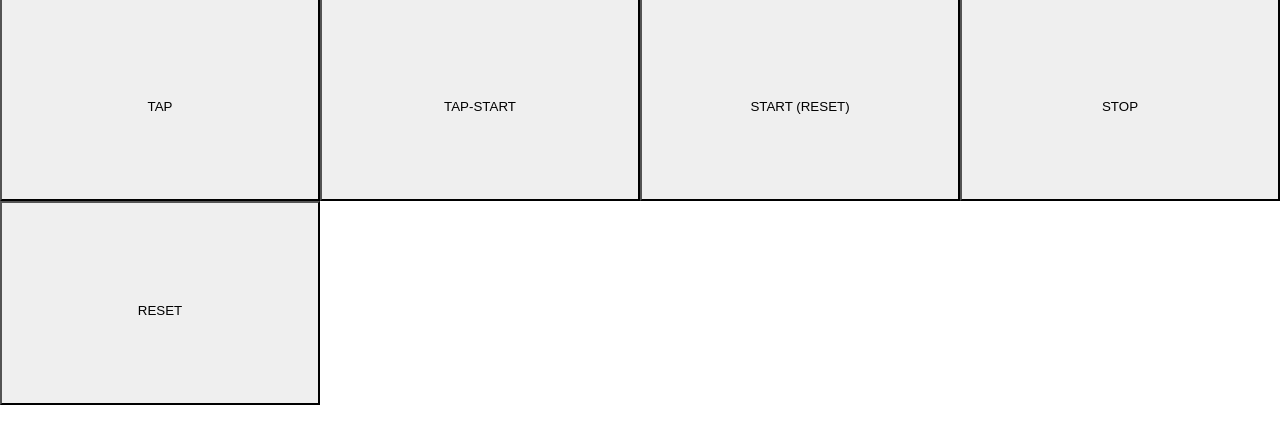
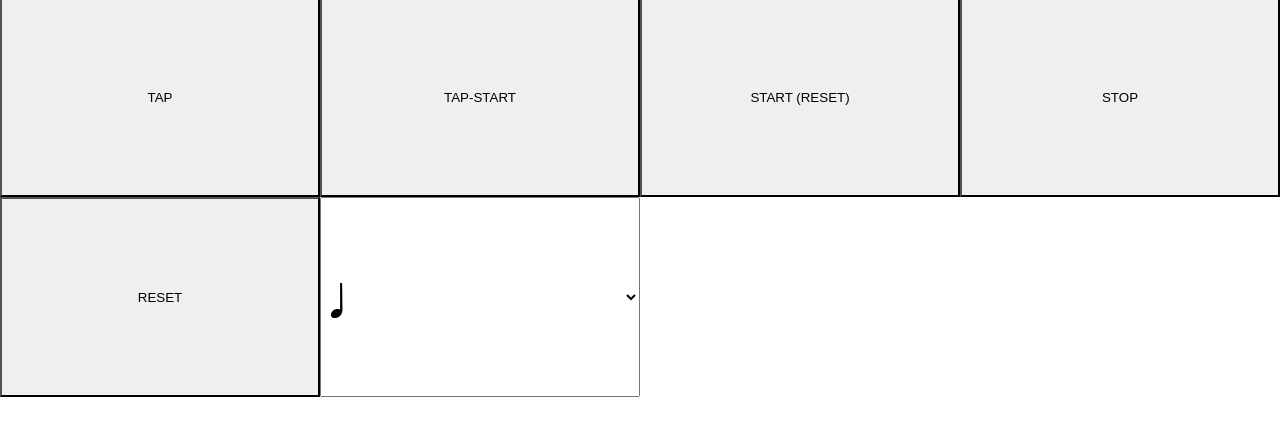
Before and after one commit to sprky0/thumper, a plain HTML site: page demo/index.html in a window 1280 px wide. Both pictures are taken after a click on the button "TAP-START". Shown: the part 57-500 px from the top of the page. Drawn offline with Linux system fonts and the light colour scheme.

Commit message:
subdivision selector started

```diff
--- a/demo/css/main.css
+++ b/demo/css/main.css
@@ -21,9 +21,20 @@ html, body, div, p, button {
 }
 
 button {
+	box-sizing: border-box;
 	border-radius: 0;
-	padding: 100px;
 	width: 25%;
 	float: left;
 	height: 200px;
+	display: inline-block;
 }
+
+#subdivision-select {
+	font-size: 4em;
+	box-sizing: border-box;
+	display: inline-block;
+	width: 25%;
+	margin: 0; padding: 0;
+	height: 200px;
+	vertical-align: middle;
+}
--- a/demo/index.html
+++ b/demo/index.html
@@ -22,6 +22,13 @@
 
 <div>
 	<button id="reset">RESET</button>
+
+	<select id="subdivision-select">
+		<option value="0.5">♪</span>
+		<option value="1.0" selected>♩</span>
+		<option value="1.5">♩.</span>
+	</select>
+
 </div>
 
 <script src="js/thumper.js"></script>
--- a/demo/js/thumper.js
+++ b/demo/js/thumper.js
@@ -10,6 +10,7 @@
 	var buttonStart = document.getElementById('start');
 	var buttonStopContinue = document.getElementById('stop-continue');
 	var buttonReset = document.getElementById('reset');
+	var selectSubdivision = document.getElementById('subdivision-select');
 
 	var timer = setInterval(interval,1);
 
@@ -18,13 +19,18 @@
 	buttonTapStart.addEventListener('mousedown',tapStart);
 	buttonStart.addEventListener('mousedown',start);
 	buttonStopContinue.addEventListener('mousedown',stopContinue);
+	selectSubdivision.addEventListener('change',changeSubdivision);
 
 	var running = false;
 
+	// Tapped BPM
 	var _BPM = 120.0;
+
+	// Tapped BPM
 	var _MSB = (60 * 1000) / 120;
 
-	var TPQN = 24; // 24 ticks per quarter note
+	// Number of ticks per quarter note (standard is 24, some synths may use 12 or 48)
+	var TPQN = 24;
 
 	// my understanding / assumptinon about midi clock is that it doesn't really know about time sigs.  it's 24 ticket per 1/4 note a gogo forever ? maybe?]
 	// based on that assumption, we can assign a multiplier to the tap duration and figure out what a 1/4 length is relative to that:
@@ -33,6 +39,12 @@
 	var TAPMULT = 1; // 1 = user is tapping 1/4 notes
 	// var TAPMULT = 1.5; // 1 = user is tapping dotted 1/4 notes, eg: 12/8 or 6/8 time
 	// @todo implement this
+
+
+
+
+
+
 
 	var curTick = 0;
 	var lastTick = 0; // 0-23 (24 ticks / beat)
@@ -87,16 +99,11 @@
 
 	}
 
-	function _updateDisplay() {
-		bpm.innerHTML = _BPM.toFixed(2);
-		buttonStopContinue.innerHTML = !running ? "CONTINUE" : "STOP";
+	function changeSubdivision(e) {
+		console.log(e);
 	}
 
 	// messages:
-	// start
-	// stop
-	// continue
-
 	/*
 		clock (decimal 248, hex 0xF8)
 		start (decimal 250, hex 0xFA)
@@ -108,6 +115,33 @@
 	function tap(e) {
 		_updateDisplay();
 		_tap();
+	}
+
+	// tap start button
+	function tapStart(e) {
+		_tap();
+		_start();
+		_updateDisplay();
+	}
+
+	// press button start
+	function start(e) {
+		_start();
+		_updateDisplay();
+	}
+
+	function stopContinue(e) {
+		_stopContinue();
+		_updateDisplay();
+	}
+
+	function reset(e) {
+		// _reset();
+
+		partyPals = [];
+		thent = false;
+
+		_updateDisplay();
 	}
 
 	// tap 'event' (from any tempo tapping button)
@@ -158,33 +192,10 @@
 
 	}
 
-	// tap start button
-	function tapStart() {
-		_tap();
-		_start();
-		_updateDisplay();
+	function _updateDisplay() {
+		bpm.innerHTML = _BPM.toFixed(2);
+		buttonStopContinue.innerHTML = !running ? "CONTINUE" : "STOP";
 	}
-
-	// press button start
-	function start() {
-		_start();
-		_updateDisplay();
-	}
-
-	function stopContinue(e) {
-		_stopContinue();
-		_updateDisplay();
-	}
-
-	function reset() {
-		// _reset();
-
-		partyPals = [];
-		thent = false;
-
-		_updateDisplay();
-	}
-
 
 	function _stopContinue() {
 
```
